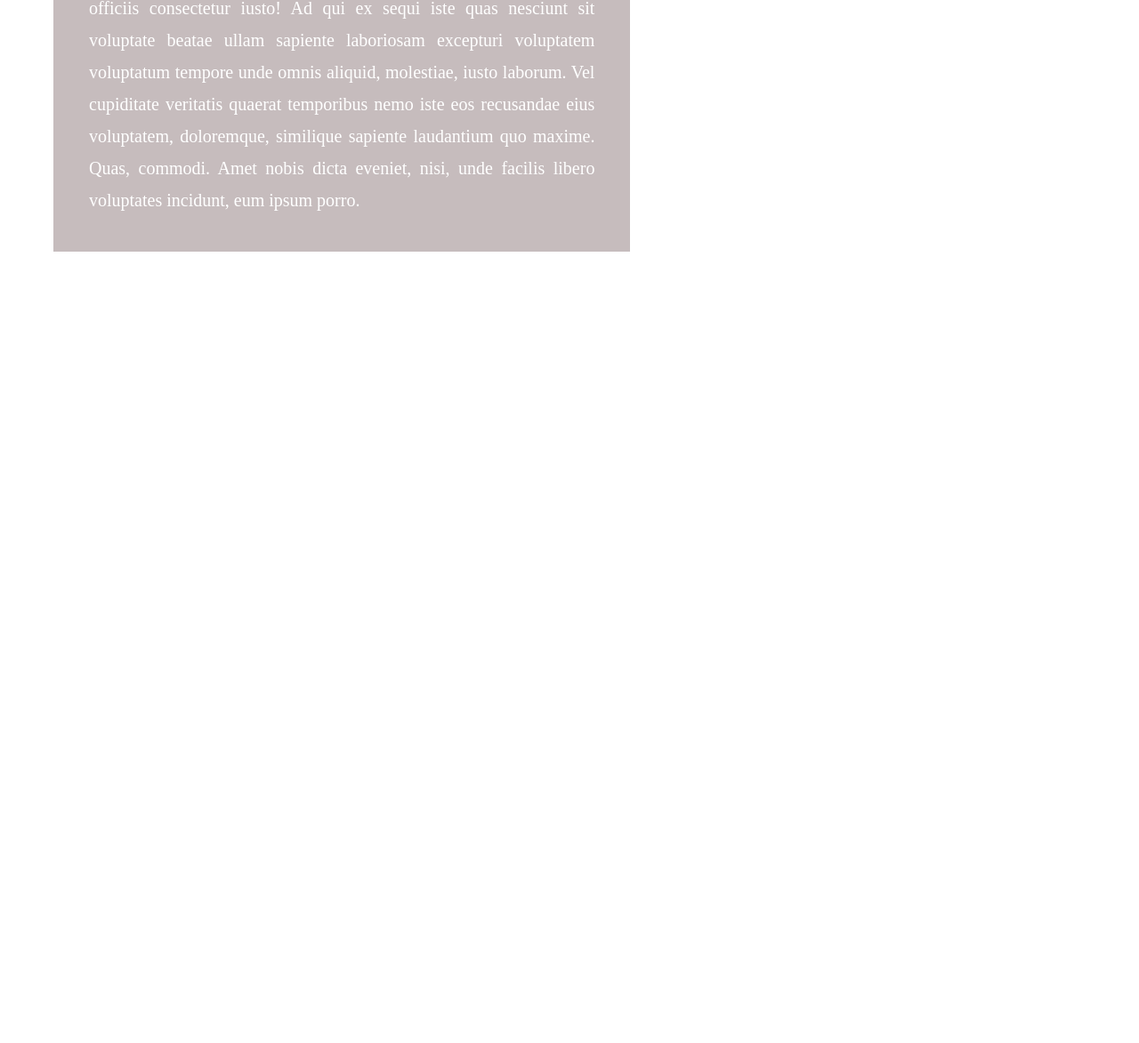
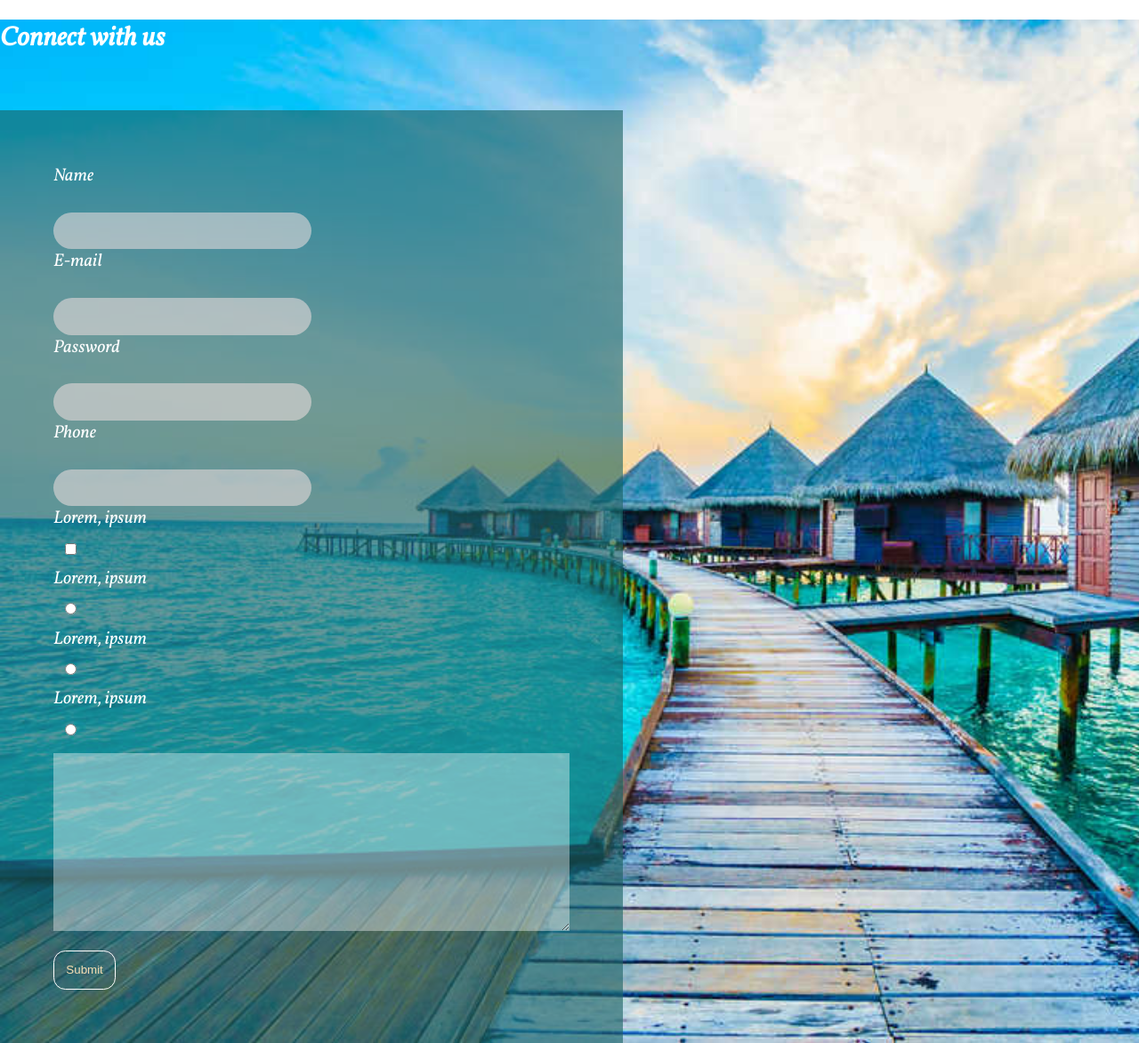
Before and after one commit to tatos941/front-end-lassons, a plain HTML site: page index.html in a window 1280 px wide. Shown: the part 3178-4351 px from the top of the page at 89% size. Before the commit the page ends 3521 px from the top, so only its background shows below. Drawn offline with Linux system fonts and the light colour scheme.

Commit message:
new-form commit

```diff
--- a/css/style.css
+++ b/css/style.css
@@ -6,6 +6,7 @@
 body {
     font-size: 15pt;
     color: white;
+    font-family: 'Vollkorn', sans-serif;
 }
 
 section {
@@ -106,7 +107,7 @@ input:hover, input:active, input:focus {
     border: 0;
 }
 
-input[type="search"] {
+input[type="search"]  {
     width: 92%;
     height: 3em;
     background: #ffffff45;
@@ -193,7 +194,7 @@ input::-webkit-input-placeholder {
     padding-right: 1em;
     display: list-item;
 }
-.title-about {
+.title-about, .title-connect {
     display: block;
     width: 30%;
     padding: 1em;
@@ -232,3 +233,72 @@ p.info-about {
     background-image: url(/img/unnamed.jpg);
     background-size: cover;
 }
+p.info-about-company {
+    width: 95%;
+    padding-top: 3em;
+    background: none;
+    color: black;
+    line-height: 1.5;
+}
+ input.form {
+    display: list-item;
+    width: 50%;
+    height: 40%;
+    padding-top: 2em;
+    margin-top: 2em;
+    border: none;
+    border-radius: 2em;
+    margin-right: 1.2em;
+    background: #f7e4e485;
+}
+.contact {
+    background-image: url(/img/13134.jpg);
+    background-size: cover;
+    margin: 0;
+    padding: 0;
+}
+.contact-form {
+    text-align: justify;
+    background-color:#1c63659e;
+    display: table;
+    padding: 3em;
+    margin-top: 3em;
+}
+
+textarea#message {
+    background: #ffffff61;
+    border: none;
+    margin: 6.6562px 0px 0px;
+    width: 580px;
+    height: 200px;
+}
+textarea#message:hover,
+textarea#message:focus,
+textarea#message:active {
+    outline: 0;
+}
+input[type="radio"], input[type="checkbox"] {
+    display: table;
+    margin: 1em;
+}
+input[type="submit"] {
+    background: none;
+    border: 1px solid white;
+    width: auto;
+    display: block;
+    color: wheat;
+    padding: 1em;
+    margin-top: 1em;
+    border-radius: 1em;
+}
+input[type="submit"]:hover {
+    background-color: #ff9e02;
+    border:#ff9e02;
+    cursor: pointer;
+    color: white;
+}
+.footer {
+    padding: 2em;
+    background-color: #1c63659e;
+    display: block;
+}
--- a/index.html
+++ b/index.html
@@ -7,6 +7,7 @@
     <title>Document</title>
     <link rel="stylesheet" href="css/style.css">
     <link rel="stylesheet" href="https://use.fontawesome.com/releases/v5.1.0/css/all.css">
+    <link href="https://fonts.googleapis.com/css2?family=Vollkorn:ital@1&display=swap" rel="stylesheet">
 </head>
 
 <body>
@@ -105,7 +106,8 @@
             <div class="conteiner-about">
                 <div class="info-about">
                     <h2 class="title-about">About Company</h2>
-                    <p class="info-about"> Lorem, ipsum dolor sit amet consectetur adipisicing elit. Asperiores placeat
+                    <p class="info-about-company"> Lorem, ipsum dolor sit amet consectetur adipisicing elit. Asperiores
+                        placeat
                         alias reiciendis quaerat quis sunt quam repellat minima tempore repellendus, ex in provident sed
                         molestiae magnam, harum voluptate at blanditiis suscipit. Veritatis eius praesentium sit quo
                         illum consequuntur vitae pariatur eligendi, illo corrupti perspiciatis magni minus iste deserunt
@@ -121,8 +123,34 @@
                 </div>
             </div>
         </section>
+        <section class="contact">
+            <h2 class="connect">Connect with us</h2>
+            <form action="#" method="GET" class="contact-form">
+                <label for="name">Name </label>
+                <input type="text" id="name" class="form" name="Name">
+                <label for="mail">E-mail</label>
+                <input type="email" id="mail" class="form" name="E-mail">
+                <label for="pass">Password</label>
+                <input type="password" id="pass" class="form" name="Password">
+                <label for="phone">Phone</label>
+                <input type="tel" id="phone" class="form" name="Phone">
+                <label for="check">Lorem, ipsum</label>
+                <input type="checkbox" id="check">
+                <label for="list">Lorem, ipsum</label>
+                <input type="radio" id="list">
+                <label for="list">Lorem, ipsum</label>
+                <input type="radio" id="list">
+                <label for="list">Lorem, ipsum</label>
+                <input type="radio" id="list">
+                <textarea name="message" id="message" cols="30" rows="10">
+                </textarea>
+                <input type="submit" name="submit">
+            </form>
+        </section>
     </main>
-    <footer></footer>
+    <footer>
+        <div clsss="footer"></div>
+    </footer>
 </body>
 
 </html>
```
Also changed, not shown: img/13134.jpg (added).
